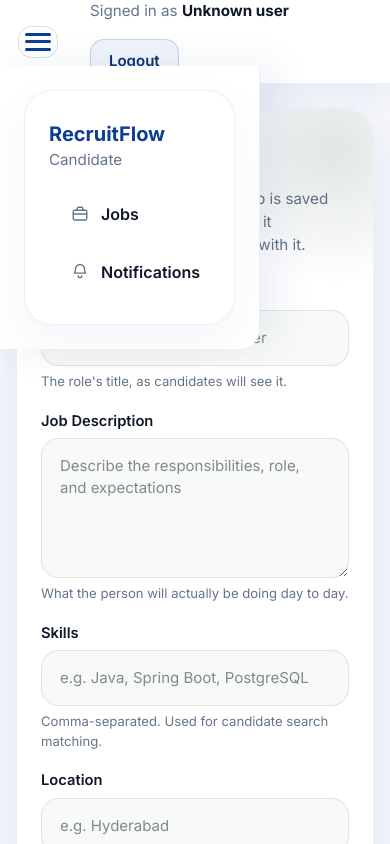
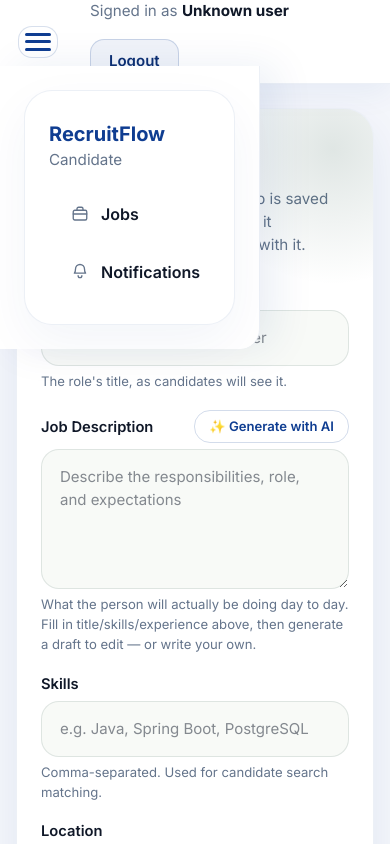
Before and after one commit to prasadgeethika/RecruitFlow, a React (Vite) app in the folder frontend/: page /dashboard/create-job in a window 390 px wide. Shown: the top 844 px of the page. Built offline with nearby package versions, Linux system fonts and the light colour scheme; sample sign-in values are in the browser's storage.

Commit message:
style: improve job creation UI

```diff
--- a/frontend/src/App.css
+++ b/frontend/src/App.css
@@ -234,7 +234,8 @@
 }
 
 @media (max-width: 1024px) {
-  .dashboard-body {
+  .dashboard-body,
+  .app-shell.sidebar-closed .dashboard-body {
     grid-template-columns: 1fr;
   }
 
@@ -266,6 +267,7 @@
   }
 
   .dashboard-main {
+    grid-column: 1;
     margin-top: 24px;
   }
 }
@@ -872,7 +874,8 @@
     padding: 24px;
   }
 
-  .dashboard-body {
+  .dashboard-body,
+  .app-shell.sidebar-closed .dashboard-body {
     grid-template-columns: 1fr;
     margin: 0 auto 16px;
     padding: 0 16px 24px;
@@ -901,6 +904,10 @@
     pointer-events: auto;
   }
 
+  .dashboard-main {
+    grid-column: 1;
+  }
+
   .topbar {
     padding: 0 18px;
   }
@@ -1550,3 +1557,17 @@
   gap: 10px;
   margin-top: 10px;
 }
+
+/* --- AI "Generate description" button on Create Job --- */
+.field-label-row {
+  display: flex;
+  justify-content: space-between;
+  align-items: center;
+  gap: 10px;
+}
+
+.generate-btn {
+  padding: 6px 14px;
+  font-size: 0.82rem;
+  white-space: nowrap;
+}
--- a/frontend/src/pages/CreateJobPage.tsx
+++ b/frontend/src/pages/CreateJobPage.tsx
@@ -14,6 +14,7 @@
     const [createdJobId, setCreatedJobId] = useState<number | null>(null);
     const [submitting, setSubmitting] = useState(false);
     const [publishing, setPublishing] = useState(false);
+    const [generating, setGenerating] = useState(false);
     const [message, setMessage] = useState("");
     const [error, setError] = useState("");
 
@@ -23,6 +24,28 @@
         setSkills("");
         setLocation("");
         setExperienceRequired(0);
+    };
+
+    const generateDescription = async () => {
+        if (!title) {
+            setError("Enter a job title first so the description matches the role.");
+            return;
+        }
+
+        setError("");
+        setGenerating(true);
+
+        try {
+            const response = await api.post<{ description: string }>(
+                "/jobs/generate-description",
+                { title, skills, experienceRequired }
+            );
+            setDescription(response.data.description);
+        } catch (err) {
+            setError(getErrorMessage(err));
+        } finally {
+            setGenerating(false);
+        }
     };
 
     const handleSubmit = async (e: FormEvent) => {
@@ -98,14 +121,26 @@
                     </div>
 
                     <div className="field">
-                        <label className="field-label-text" htmlFor="job-description">Job Description</label>
+                        <div className="field-label-row">
+                            <label className="field-label-text" htmlFor="job-description">Job Description</label>
+                            <button
+                                type="button"
+                                className="secondary generate-btn"
+                                disabled={generating}
+                                onClick={() => void generateDescription()}
+                            >
+                                {generating ? "Generating..." : "✨ Generate with AI"}
+                            </button>
+                        </div>
                         <textarea
                             id="job-description"
                             placeholder="Describe the responsibilities, role, and expectations"
                             value={description}
                             onChange={(e) => setDescription(e.target.value)}
                         />
-                        <p className="field-hint">What the person will actually be doing day to day.</p>
+                        <p className="field-hint">
+                            What the person will actually be doing day to day. Fill in title/skills/experience above, then generate a draft to edit — or write your own.
+                        </p>
                     </div>
 
                     <div className="field">
```
